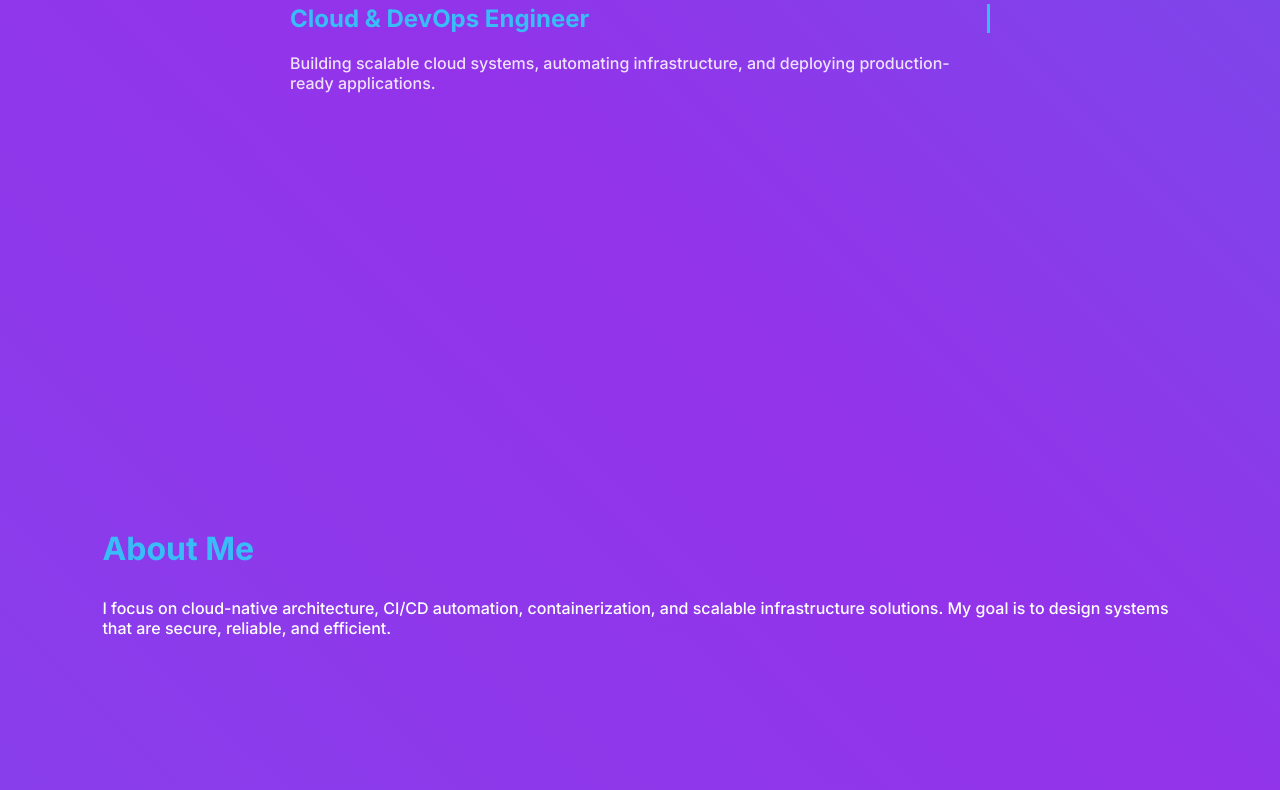
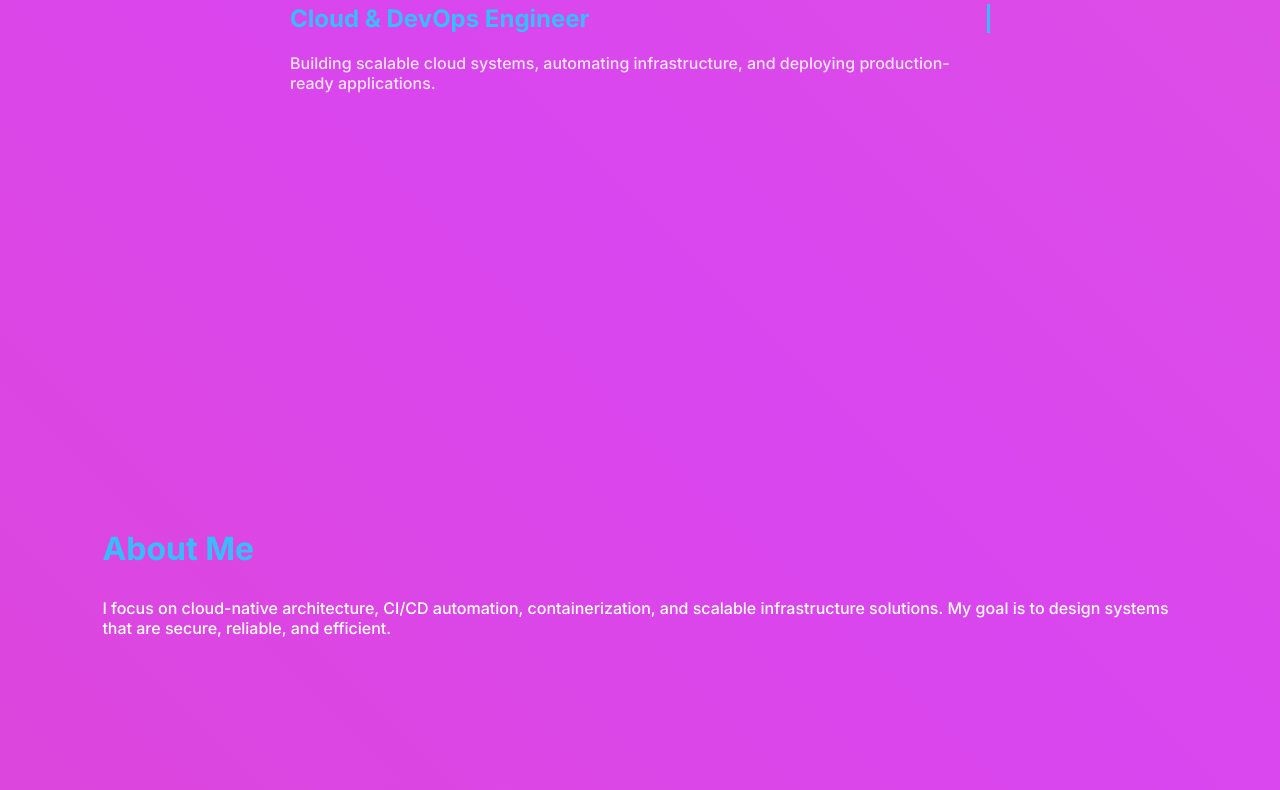
Before and after one commit to Andrea-Maria12/portfolio, a plain HTML site: page index.html.html in a window 1280 px wide. Shown: the part 391-1181 px from the top of the page. Drawn offline with nearby package versions, Linux system fonts and the light colour scheme.

Commit message:
Update index.html.html

```diff
--- a/index.html.html
+++ b/index.html.html
@@ -29,7 +29,7 @@ content:"";
 position:fixed;
 width:200%;
 height:200%;
-background:linear-gradient(45deg,#0ea5e9,#6366f1,#9333ea,#0ea5e9);
+background: linear-gradient(45deg, #f472b6, #ec4899, #d946ef, #f472b6);
 background-size:400% 400%;
 animation:gradientShift 18s ease infinite;
 z-index:-2;
```
